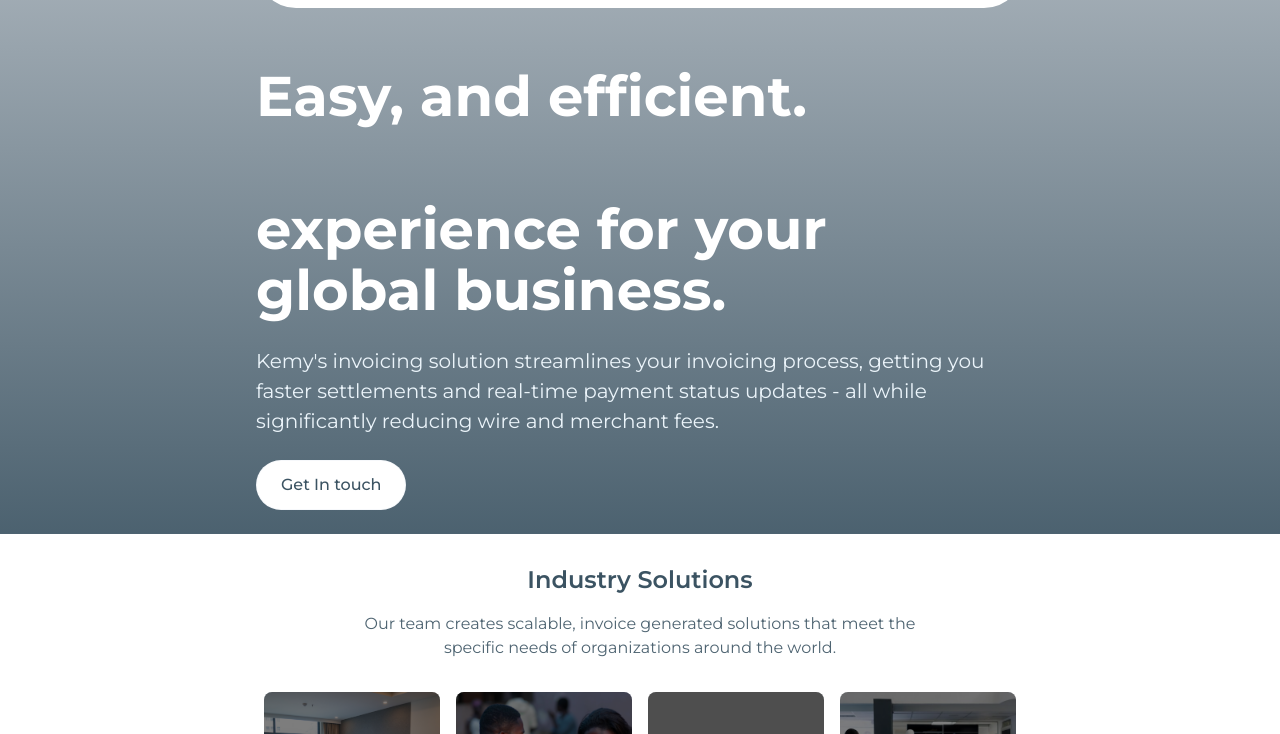
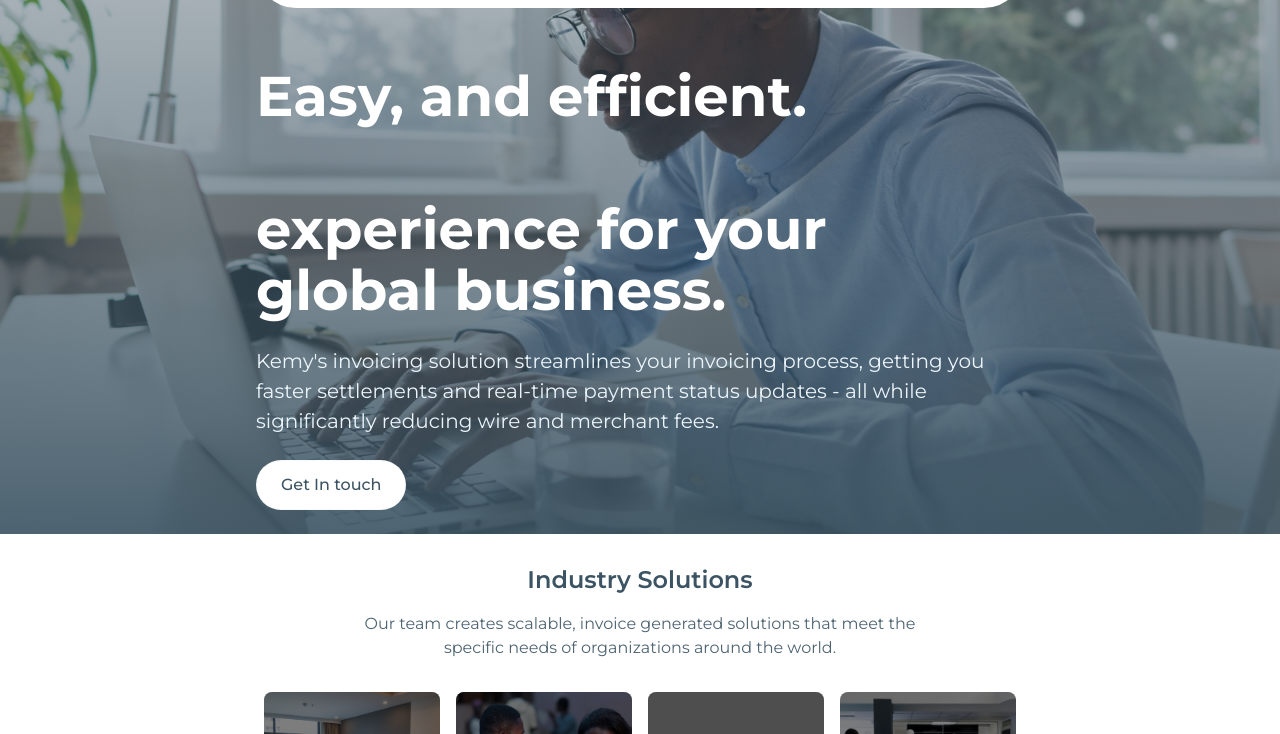
Before and after one commit to DoTMInDs/kemy-Website, a website: page index.html in a window 1280 px wide. Shown: the part 72-806 px from the top of the page. Drawn offline with Linux system fonts and the light colour scheme; the site is published under a folder, as on GitHub Pages, so addresses that start at the root find nothing; files whose address does not match are found by name.

Commit message:
Empty commit to clear cache

```diff
--- a/index.html
+++ b/index.html
@@ -12,7 +12,7 @@
 </head>
 <body>
   <header class="mt-[-100px] sm:px-[0.5rem] md:px-0 w-full bg-gray-200 h-auto
-              bg-[image:linear-gradient(rgba(59,83,98,0.25),rgba(59,83,98,0.9)),url('/assets/images/bg-banner.jpg')]
+              bg-[image:linear-gradient(rgba(59,83,98,0.25),rgba(59,83,98,0.9)),url('assets/images/bg-banner.jpg')]
               bg-cover bg-center bg-no-repeat">
     <nav class="w-[100%] lg:w-[60%] fixed top-0 right-0 left-0 m-auto rounded-[60px] flex justify-between items-center h-[80px] bg-[#FFFFFF] px-4 z-[999]">
         <div class="flex gap-[1rem] items-center">
```
Also changed, not shown: assets/css/output.css.
